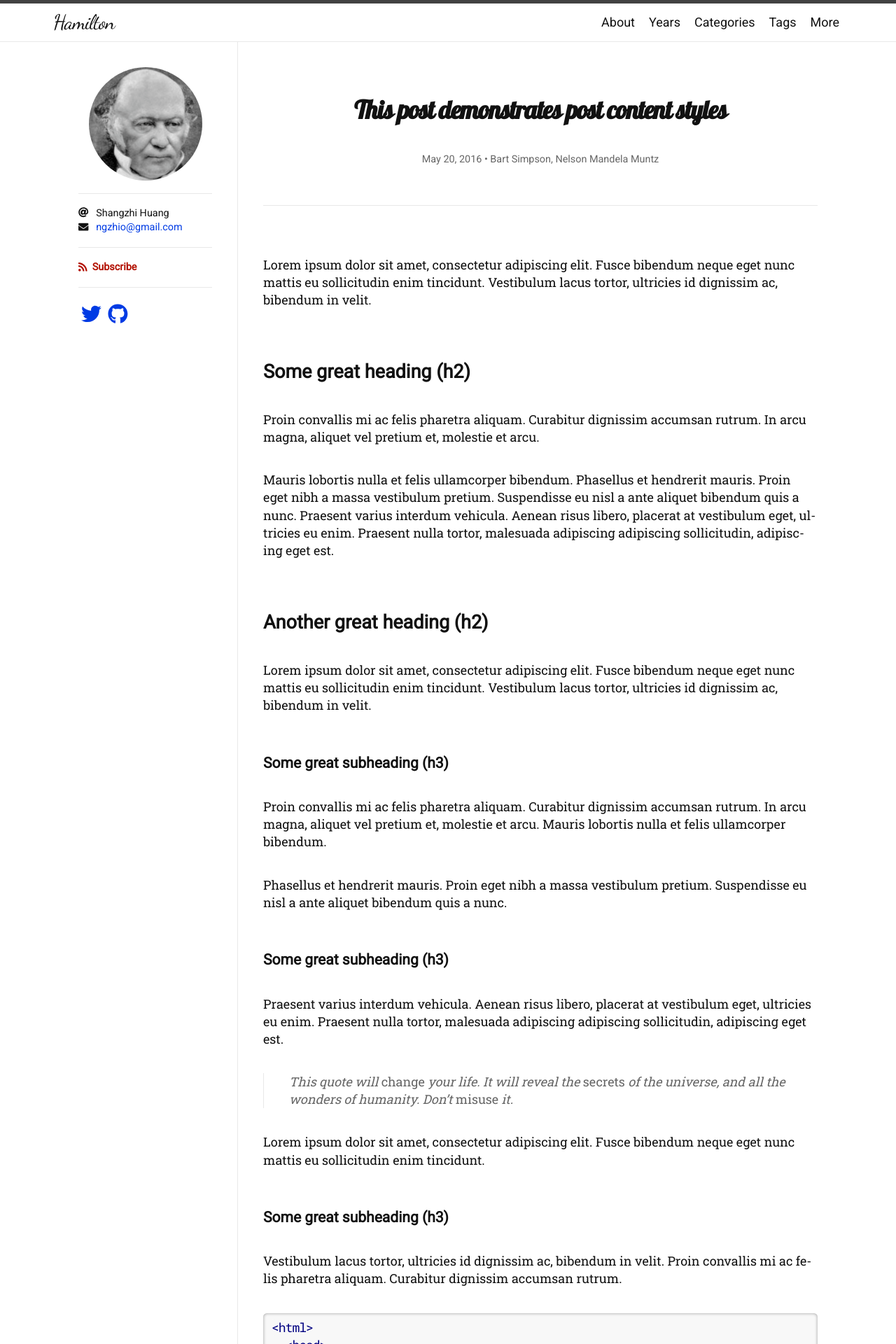
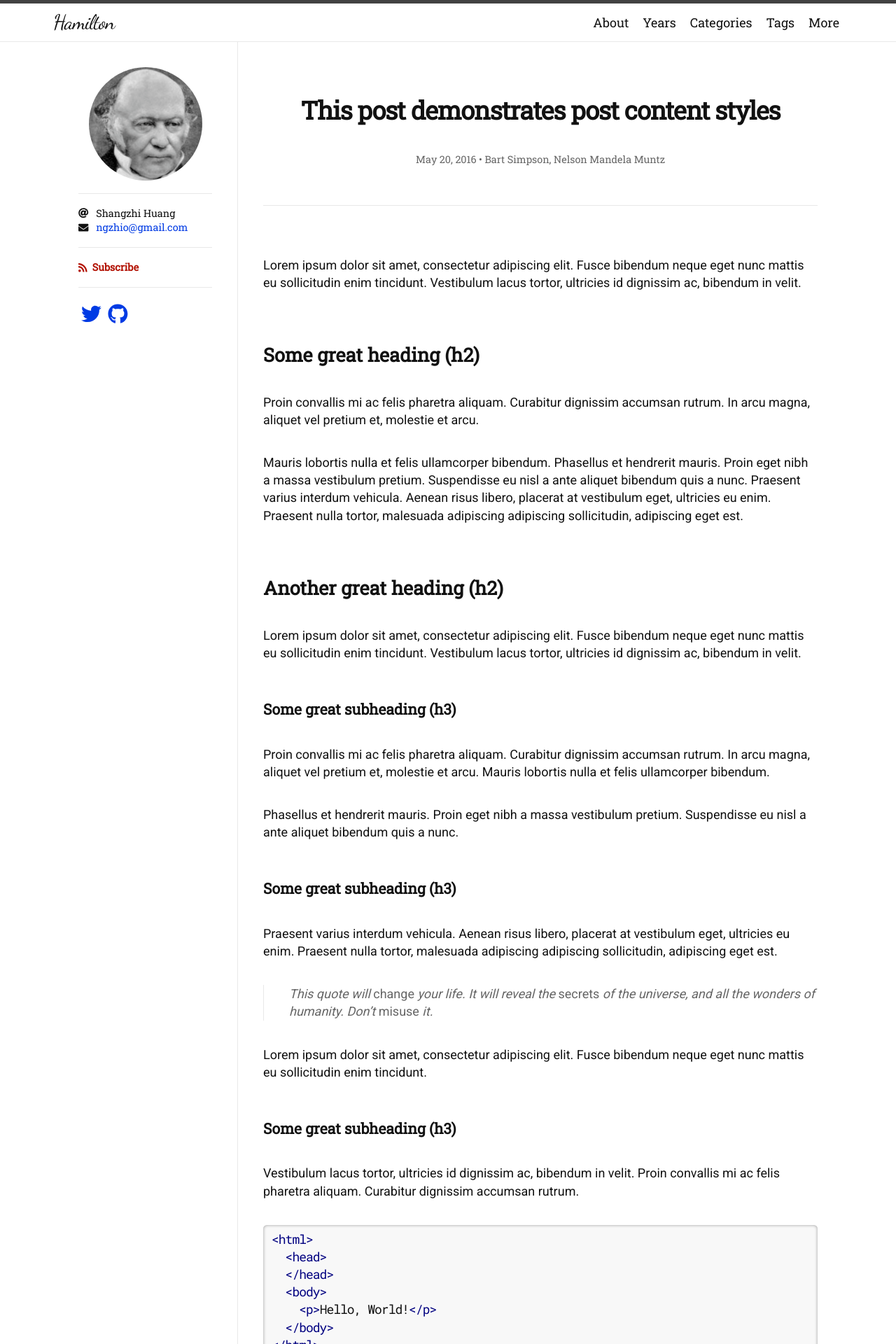
Before and after one commit to zivong/jekyll-theme-hamilton, a Jekyll site: the page built from _posts/2016-05-20-this-post-demonstrates-post-content-styles.md, in a window 1280 px wide. Shown: the top 1920 px of the page at 70% size. Built offline with Jekyll 4.4.1, drawn with Linux system fonts in a browser that asks for light colours; nearby versions of some CDN libraries; some web fonts are replaced; comment, search, counter and statistics services are not loaded; some of the changed text lies outside the part shown.

Commit message:
Adjust fonts and spacing

```diff
--- a/_includes/head.html
+++ b/_includes/head.html
@@ -15,7 +15,7 @@
 {% endif %}
 
 <!-- Google Fonts -->
-<link rel="stylesheet" href="https://fonts.googleapis.com/css?family=Roboto|Roboto%20Slab|Roboto%20Mono|Lobster|Dancing%20Script|Noto%20Sans%20SC|Noto%20Sans%20TC|Noto%20Serif%20SC|Noto%20Serif%20TC|ZCOOL%20QingKe%20HuangYou|Ma%20Shan%20Zheng">
+<link rel="stylesheet" href="https://fonts.googleapis.com/css?family=Roboto|Roboto%20Slab|Roboto%20Mono|Dancing%20Script|Noto%20Sans%20SC|Noto%20Sans%20TC|Noto%20Serif%20SC|Noto%20Serif%20TC|Ma%20Shan%20Zheng">
 
 <link rel="stylesheet" href="{{ '/assets/css/main.css' | relative_url }}">
 <link rel="stylesheet" href="{{ '/assets/css/skin.css' | relative_url }}">
--- a/_sass/hamilton/layout.scss
+++ b/_sass/hamilton/layout.scss
@@ -425,7 +425,6 @@ ul.post-categories {
 // About font sizes for h1-h6, refer to https://stackoverflow.com/a/6140504/13261366
 .post-title,
 .post-content h1 {
-  font-family: $display-font-family;
   @include relative-font-size(1.8);
   font-weight: bold;
   letter-spacing: -1px;
@@ -440,13 +439,13 @@ ul.post-categories {
   font-family: $reading-font-family;
   margin-bottom: $spacing-unit;
 
-  h2, h3, h4, h5, h6 {
+  h1, h2, h3, h4, h5, h6 {
     font-family: $base-font-family;
   }
 
-  h2     { margin-top: $spacing-unit * 2 }
-  h3, h4 { margin-top: $spacing-unit * 1.5 }
-  h5, h6 { margin-top: $spacing-unit }
+  h2         { margin-top: $spacing-unit * 2 }
+  h3         { margin-top: $spacing-unit * 1.5 }
+  h4, h5, h6 { margin-top: $spacing-unit }
 
   h2 {
     @include relative-font-size(1.4);
--- a/_sass/hamilton/variables.scss
+++ b/_sass/hamilton/variables.scss
@@ -1,8 +1,7 @@
 // Fonts
-$base-font-family:  Roboto, "Noto Sans SC", "Noto Sans TC" !default;
-$reading-font-family: "Roboto Slab", "Noto Serif SC", "Noto Serif TC" !default;
+$base-font-family: "Roboto Slab", "Noto Serif SC", "Noto Serif TC" !default;
+$reading-font-family:  Roboto, "Noto Sans SC", "Noto Sans TC" !default;
 $code-font-family:  "Roboto Mono" !default;
-$display-font-family: Lobster, "ZCOOL QingKe HuangYou" !default;
 $handwriting-font-family: "Dancing Script", "Ma Shan Zheng" !default;
 $base-font-size:    18px !default;
 $base-line-height:  1.4 !default;
```
